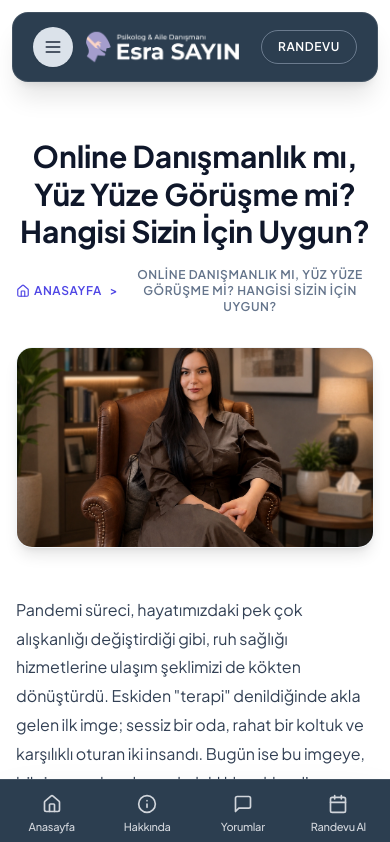
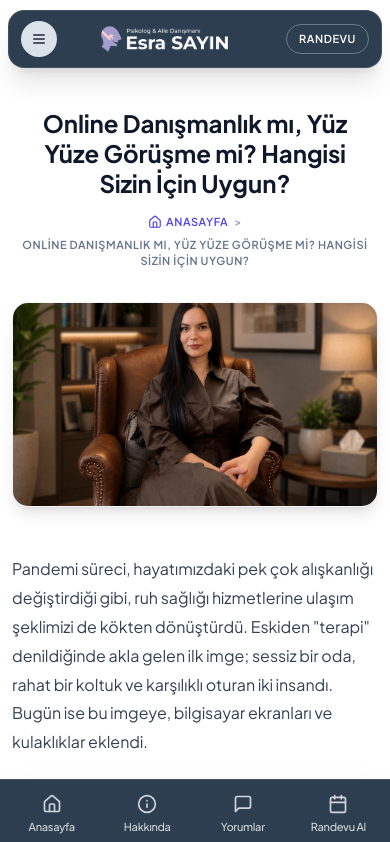
Before and after one commit to webtasarimdigital/esrasayin, a Next.js app: page /1006-online-yuz-yuze-terapi-beyoglu-psikolog/ in a window 390 px wide. Shown: the top 842 px of the page. Built offline with nearby package versions, Linux system fonts and the light colour scheme.

Commit message:
fix(mobile): prevent horizontal overflow and fix header/content clipping on mobile screens

```diff
--- a/src/app/[slug]/page.tsx
+++ b/src/app/[slug]/page.tsx
@@ -144,20 +144,20 @@ export default function DynamicSlugPage({ params }: PageProps) {
           dangerouslySetInnerHTML={{ __html: JSON.stringify(breadcrumbSchema) }}
         />
 
-        <article className="py-12 md:py-20 bg-white">
-          <div className="max-w-7xl mx-auto px-4 sm:px-6 lg:px-8">
+        <article className="py-8 sm:py-12 md:py-20 bg-white max-w-full overflow-hidden">
+          <div className="max-w-7xl mx-auto px-3 sm:px-6 lg:px-8">
             {/* Breadcrumb & Title Header */}
-            <div className="text-center max-w-3xl mx-auto mb-8">
-              <h1 className="text-3xl sm:text-4xl md:text-5xl font-bold text-slate-900 leading-tight mb-4">
+            <div className="text-center max-w-3xl mx-auto mb-8 px-1 sm:px-0">
+              <h1 className="text-2xl sm:text-4xl md:text-5xl font-bold text-slate-900 leading-tight mb-4 break-words">
                 {post.title}
               </h1>
-              <nav className="inline-flex items-center gap-2 text-xs font-semibold text-indigo-600 uppercase tracking-wider">
-                <Link href="/" className="hover:underline inline-flex items-center gap-1">
+              <nav className="flex flex-wrap items-center justify-center gap-1.5 sm:gap-2 text-[11px] sm:text-xs font-semibold text-indigo-600 uppercase tracking-wider">
+                <Link href="/" className="hover:underline inline-flex items-center gap-1 flex-shrink-0">
                   <Home className="w-3.5 h-3.5" />
                   <span>ANASAYFA</span>
                 </Link>
-                <span>&gt;</span>
-                <span className="text-slate-500">{post.title}</span>
+                <span className="text-slate-400">&gt;</span>
+                <span className="text-slate-500 break-words">{post.title}</span>
               </nav>
             </div>
 
@@ -302,20 +302,20 @@ export default function DynamicSlugPage({ params }: PageProps) {
           dangerouslySetInnerHTML={{ __html: JSON.stringify(breadcrumbSchema) }}
         />
 
-        <div className="py-6 sm:py-10 bg-white">
+        <div className="py-6 sm:py-10 bg-white max-w-full overflow-hidden">
           {/* Top Title & Breadcrumb Banner (Exact match to media_1789415391296.png - Görsel 5) */}
-          <div className="bg-[#f0f1f8] py-12 sm:py-14 mb-8 sm:mb-12">
+          <div className="bg-[#f0f1f8] py-8 sm:py-14 mb-8 sm:mb-12">
             <div className="max-w-4xl mx-auto px-4 text-center">
-              <h1 className="text-3xl sm:text-4xl md:text-5xl font-bold text-slate-900 mb-3 tracking-tight">
+              <h1 className="text-2xl sm:text-4xl md:text-5xl font-bold text-slate-900 mb-3 tracking-tight break-words">
                 {page.title}
               </h1>
-              <nav className="inline-flex items-center gap-2 text-xs font-semibold uppercase tracking-wider text-slate-600">
-                <Link href="/" className="hover:underline inline-flex items-center gap-1.5 text-slate-800">
+              <nav className="flex flex-wrap items-center justify-center gap-1.5 sm:gap-2 text-[11px] sm:text-xs font-semibold uppercase tracking-wider text-slate-600">
+                <Link href="/" className="hover:underline inline-flex items-center gap-1.5 text-slate-800 flex-shrink-0">
                   <Home className="w-3.5 h-3.5" />
                   <span>ANASAYFA</span>
                 </Link>
                 <span className="text-slate-400">&gt;</span>
-                <span className="text-indigo-600 font-bold">{page.title}</span>
+                <span className="text-indigo-600 font-bold break-words">{page.title}</span>
               </nav>
             </div>
           </div>
--- a/src/app/globals.css
+++ b/src/app/globals.css
@@ -5,10 +5,15 @@
 @layer base {
   html {
     scroll-behavior: smooth;
+    max-width: 100%;
+    overflow-x: hidden;
   }
   body {
     @apply text-slate-800 bg-white antialiased;
     font-feature-settings: "cv02", "cv03", "cv04", "cv11";
+    max-width: 100%;
+    overflow-x: hidden;
+    position: relative;
   }
 }
 
@@ -17,6 +22,12 @@
   color: #334155;
   line-height: 1.8;
   font-size: 1rem;
+  overflow-wrap: break-word;
+  word-break: break-word;
+}
+
+.prose-content * {
+  max-width: 100%;
 }
 
 .prose-content p {
--- a/src/components/ClientLayout.tsx
+++ b/src/components/ClientLayout.tsx
@@ -11,7 +11,7 @@ export default function ClientLayout({ children }: { children: React.ReactNode }
   const [isAppointmentOpen, setIsAppointmentOpen] = useState(false);
 
   return (
-    <div className="min-h-screen flex flex-col bg-white text-slate-900 font-sans selection:bg-[#ff5a6e] selection:text-white">
+    <div className="min-h-screen flex flex-col bg-white text-slate-900 font-sans selection:bg-[#ff5a6e] selection:text-white w-full max-w-full overflow-x-hidden">
       <TitleNotifier />
       <Header onOpenAppointment={() => setIsAppointmentOpen(true)} />
       <main className="flex-1">{children}</main>
--- a/src/components/Header.tsx
+++ b/src/components/Header.tsx
@@ -42,32 +42,32 @@ export default function Header({ onOpenAppointment }: HeaderProps) {
     <>
       {/* Floating Dark Pill Header - Enlarged & prominent */}
       <header
-        className={`sticky top-0 z-50 transition-all duration-300 px-3 sm:px-6 lg:px-8 ${
+        className={`sticky top-0 z-50 transition-all duration-300 px-2 sm:px-6 lg:px-8 max-w-full ${
           isScrolled
-            ? 'py-2.5 sm:py-3 bg-white/95 backdrop-blur-md shadow-md'
-            : 'pt-3 sm:pt-4 pb-2 sm:pb-3 bg-transparent'
+            ? 'py-2 sm:py-3 bg-white/95 backdrop-blur-md shadow-md'
+            : 'pt-2.5 sm:pt-4 pb-2 sm:pb-3 bg-transparent'
         }`}
       >
-        <div className="max-w-[1680px] 2xl:max-w-[1780px] mx-auto">
-          <div className="bg-[#2c3e50] rounded-2xl md:rounded-[2.2rem] px-5 sm:px-8 py-3.5 sm:py-4.5 md:py-5 flex items-center justify-between shadow-xl border border-white/10">
+        <div className="max-w-[1680px] 2xl:max-w-[1780px] mx-auto w-full">
+          <div className="bg-[#2c3e50] rounded-2xl md:rounded-[2.2rem] px-3 sm:px-8 py-2.5 sm:py-4.5 md:py-5 flex items-center justify-between gap-1.5 sm:gap-4 shadow-xl border border-white/10 w-full">
             {/* Mobile Hamburger toggle - Light circular button matching original media_1789416076912.png */}
-            <div className="flex lg:hidden items-center">
+            <div className="flex lg:hidden items-center flex-shrink-0">
               <button
                 onClick={() => setIsMobileMenuOpen(!isMobileMenuOpen)}
                 aria-label="Menüyü Aç"
-                className="w-10 h-10 rounded-full bg-[#dbe2ea] active:bg-slate-300 flex items-center justify-center text-slate-800 transition-colors shadow-sm"
+                className="w-9 h-9 sm:w-10 sm:h-10 rounded-full bg-[#dbe2ea] active:bg-slate-300 flex items-center justify-center text-slate-800 transition-colors shadow-sm"
               >
                 {isMobileMenuOpen ? (
-                  <X className="w-5 h-5 text-slate-800" />
+                  <X className="w-4 h-4 sm:w-5 sm:h-5 text-slate-800" />
                 ) : (
-                  <Menu className="w-5 h-5 text-slate-800" />
+                  <Menu className="w-4 h-4 sm:w-5 sm:h-5 text-slate-800" />
                 )}
               </button>
             </div>
 
-            {/* Logo on Left - Enlarged */}
-            <div className="flex items-center">
-              <Logo light showText className="scale-95 sm:scale-105 md:scale-110 origin-left" />
+            {/* Logo on Left - Responsive sizing */}
+            <div className="flex items-center min-w-0 flex-shrink">
+              <Logo light showText className="scale-90 sm:scale-105 md:scale-110 origin-left" />
             </div>
 
             {/* Desktop Navigation Links (Center) - Larger font and generous spacing */}
@@ -94,11 +94,11 @@ export default function Header({ onOpenAppointment }: HeaderProps) {
             </nav>
 
             {/* Right: RANDEVU / RANDEVU AL Pill Button */}
-            <div className="flex items-center">
+            <div className="flex items-center flex-shrink-0">
               {onOpenAppointment ? (
                 <button
                   onClick={onOpenAppointment}
-                  className="px-4 sm:px-7 py-2 sm:py-3 rounded-full border border-slate-400/60 lg:border-indigo-300/40 hover:border-white/60 bg-transparent lg:bg-white/5 hover:bg-white/15 text-white text-xs sm:text-[13px] font-semibold lg:font-bold tracking-wider transition-all uppercase inline-flex items-center gap-1.5 shadow-sm active:scale-95"
+                  className="px-3 sm:px-7 py-1.5 sm:py-3 rounded-full border border-slate-400/60 lg:border-indigo-300/40 hover:border-white/60 bg-transparent lg:bg-white/5 hover:bg-white/15 text-white text-[11px] sm:text-[13px] font-semibold lg:font-bold tracking-wider transition-all uppercase inline-flex items-center gap-1 shadow-sm active:scale-95"
                 >
                   <span className="hidden sm:inline">RANDEVU AL</span>
                   <span className="sm:hidden">RANDEVU</span>
@@ -107,7 +107,7 @@ export default function Header({ onOpenAppointment }: HeaderProps) {
               ) : (
                 <Link
                   href="/istanbul-psikolog-randevu/"
-                  className="px-4 sm:px-7 py-2 sm:py-3 rounded-full border border-slate-400/60 lg:border-indigo-300/40 hover:border-white/60 bg-transparent lg:bg-white/5 hover:bg-white/15 text-white text-xs sm:text-[13px] font-semibold lg:font-bold tracking-wider transition-all uppercase inline-flex items-center gap-1.5 shadow-sm active:scale-95"
+                  className="px-3 sm:px-7 py-1.5 sm:py-3 rounded-full border border-slate-400/60 lg:border-indigo-300/40 hover:border-white/60 bg-transparent lg:bg-white/5 hover:bg-white/15 text-white text-[11px] sm:text-[13px] font-semibold lg:font-bold tracking-wider transition-all uppercase inline-flex items-center gap-1 shadow-sm active:scale-95"
                 >
                   <span className="hidden sm:inline">RANDEVU AL</span>
                   <span className="sm:hidden">RANDEVU</span>
--- a/src/components/Logo.tsx
+++ b/src/components/Logo.tsx
@@ -10,15 +10,15 @@ interface LogoProps {
 
 export default function Logo({ className = '' }: LogoProps) {
   return (
-    <Link href="/" className={`inline-flex items-center transition-opacity hover:opacity-95 ${className}`}>
-      <div className="relative h-8 sm:h-9 md:h-10 w-auto">
+    <Link href="/" className={`inline-flex items-center transition-opacity hover:opacity-95 max-w-full ${className}`}>
+      <div className="relative h-7 sm:h-9 md:h-10 w-auto max-w-[145px] sm:max-w-none">
         <Image
           src="/images/psikolog-esra-sayin-istanbul-logo.png"
           alt="Psikolog & Aile Danışmanı Esra Sayın"
           width={220}
           height={44}
           priority
-          className="h-8 sm:h-9 md:h-10 w-auto object-contain"
+          className="h-7 sm:h-9 md:h-10 w-auto max-w-[145px] sm:max-w-none object-contain"
         />
       </div>
     </Link>
```
